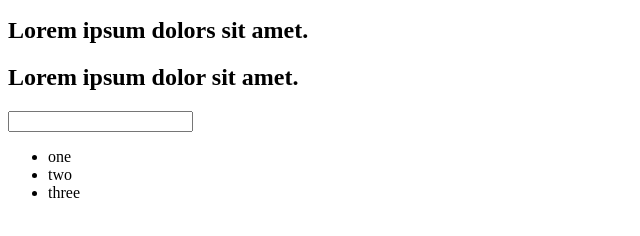
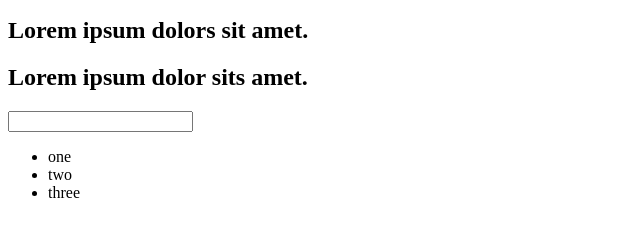
Before and after one commit to zaidfayaz/development, a plain HTML site: page JS-Practice/06-DOM/01-DOM.html in a window 1280 px wide. Shown: the part 148-384 px from the top of the page, 0-640 px from the left. Drawn offline with Linux system fonts and the light colour scheme.

Commit message:
modified

```diff
--- a/JS-Practice/06-DOM/01-DOM.html
+++ b/JS-Practice/06-DOM/01-DOM.html
@@ -11,7 +11,7 @@
         <p>Lorem ipsum dolor sit amet consectetur <span style="display: none;">test text</span> adipisicing elit. Saepe his quas laborum laboriosam, ratione eum </p>
         <h2>Lorem ipsum dolor sit amet.</h2>
         <h2>Lorem ipsum dolors sit amet.</h2>
-        <h2>Lorem ipsum dolor sit amet.</h2>
+        <h2>Lorem ipsum dolor sits amet.</h2>
 
         <input type="password">
 
```
